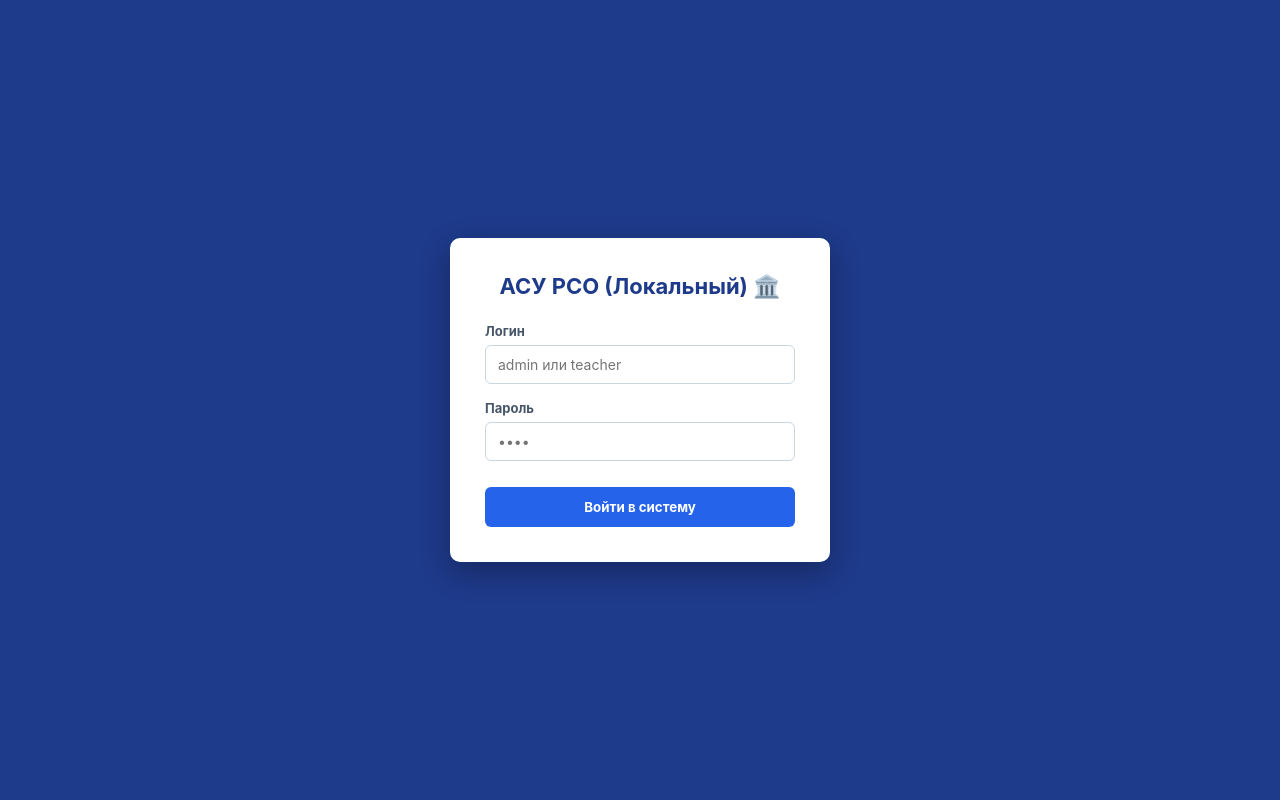
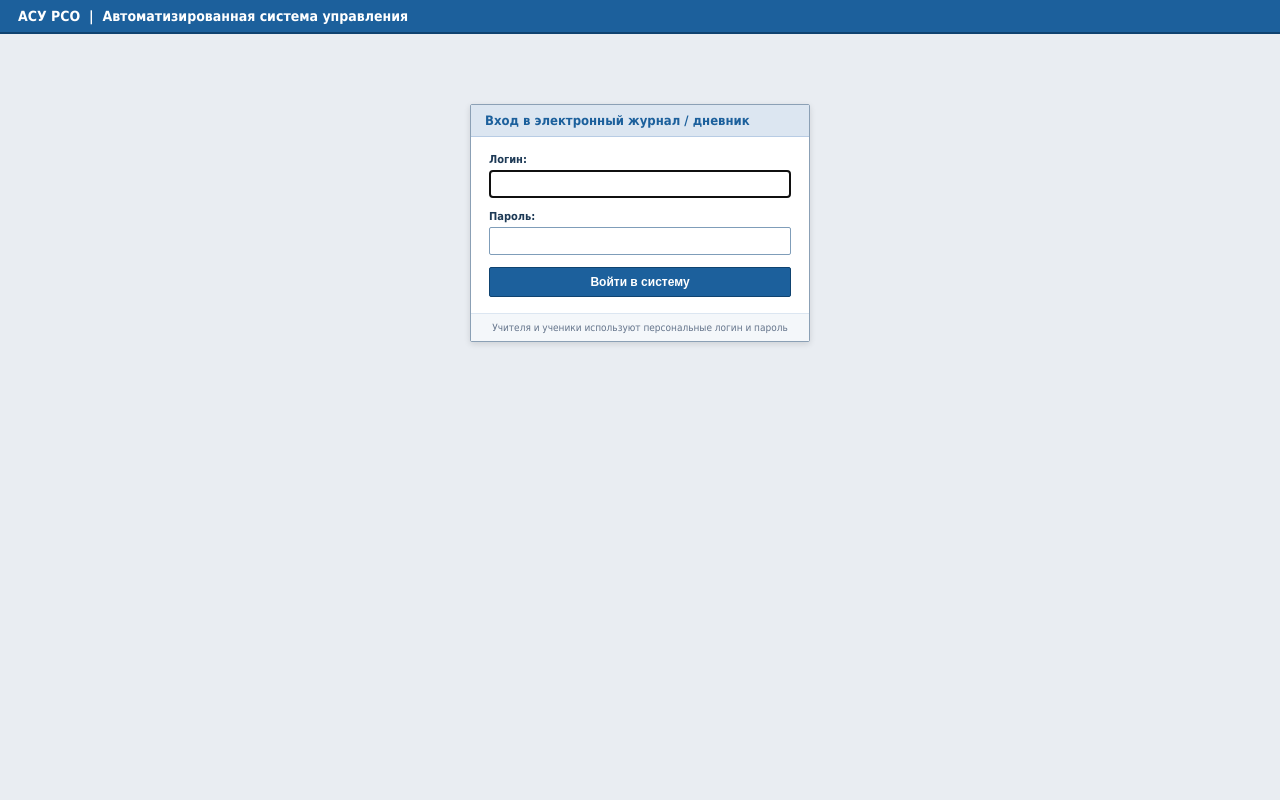
Before and after one commit to HOST-ZIZ/school-journal, a Flask app: page /login in a window 1280 px wide. Run offline with Flask 3, Linux system fonts and the light colour scheme.

Commit message:
login.html

```diff
--- a/templates/login.html
+++ b/templates/login.html
@@ -2,38 +2,70 @@
 <html lang="ru">
 <head>
     <meta charset="UTF-8">
-    <title>АСУ РСО — Вход в систему</title>
+    <meta name="viewport" content="width=device-width, initial-scale=1.0">
+    <title>АСУ РСО. Вход в систему</title>
     <style>
-        * { box-sizing: border-box; margin: 0; padding: 0; font-family: -apple-system, BlinkMacSystemFont, "Segoe UI", Roboto, sans-serif; }
-        body { background: #1e3a8a; min-height: 100vh; display: flex; align-items: center; justify-content: center; }
-        .card { background: white; width: 380px; padding: 35px; border-radius: 10px; box-shadow: 0 10px 30px rgba(0,0,0,0.3); }
-        h2 { text-align: center; margin-bottom: 24px; color: #1e3a8a; font-size: 22px; }
-        .form-group { margin-bottom: 16px; }
-        label { display: block; font-size: 13px; font-weight: bold; color: #475569; margin-bottom: 6px; }
-        input { width: 100%; padding: 10px 12px; border: 1px solid #cbd5e1; border-radius: 6px; font-size: 14px; outline: none; }
-        input:focus { border-color: #2563eb; }
-        button { width: 100%; background: #2563eb; color: white; border: none; padding: 12px; border-radius: 6px; font-weight: bold; cursor: pointer; margin-top: 10px; }
-        button:hover { background: #1d4ed8; }
-        .error { background: #fee2e2; color: #b91c1c; padding: 10px; border-radius: 6px; font-size: 13px; text-align: center; margin-bottom: 16px; font-weight: bold; }
+        * { box-sizing: border-box; }
+        body { font-family: Tahoma, Arial, sans-serif; font-size: 12px; margin: 0; background: #e9edf2; color: #333; }
+        .top-header { background: #1c609c; color: white; padding: 8px 18px; border-bottom: 2px solid #0f4370; font-size: 14px; font-weight: bold; }
+        .login-box {
+            max-width: 340px;
+            margin: 70px auto;
+            background: #ffffff;
+            border: 1px solid #8ba0b5;
+            box-shadow: 0 2px 6px rgba(0,0,0,0.12);
+            border-radius: 2px;
+        }
+        .login-header { background: #dce6f1; color: #1c609c; font-weight: bold; padding: 8px 14px; border-bottom: 1px solid #b8cce4; font-size: 13px; }
+        .login-body { padding: 16px 18px; }
+        .form-group { margin-bottom: 12px; }
+        .form-group label { display: block; font-weight: bold; margin-bottom: 4px; font-size: 11px; color: #1e3a56; }
+        .form-group input { width: 100%; padding: 6px 8px; border: 1px solid #7f9db9; font-size: 12px; border-radius: 2px; }
+        .btn-login {
+            width: 100%;
+            background: #1c609c;
+            color: #ffffff;
+            border: 1px solid #0f4370;
+            padding: 7px;
+            font-size: 12px;
+            font-weight: bold;
+            cursor: pointer;
+            border-radius: 2px;
+        }
+        .btn-login:hover { background: #154b7a; }
+        .flash-error { background: #f8d7da; color: #721c24; border: 1px solid #f5c6cb; padding: 6px 10px; margin-bottom: 12px; font-size: 11px; }
+        .login-footer { background: #f4f7fa; border-top: 1px solid #dce6f1; padding: 8px 14px; font-size: 10px; color: #64748b; text-align: center; }
     </style>
 </head>
 <body>
-<div class="card">
-    <h2>АСУ РСО (Локальный) 🏛️</h2>
-    {% if get_flashed_messages() %}
-        <div class="error">Неверный логин или пароль</div>
+
+<div class="top-header">АСУ РСО &nbsp;|&nbsp; Автоматизированная система управления</div>
+
+<div class="login-box">
+    <div class="login-header">Вход в электронный журнал / дневник</div>
+    <div class="login-body">
+        {% with messages = get_flashed_messages(with_categories=true) %}
+            {% if messages %}
+                {% for cat, msg in messages %}
+                    <div class="flash-error">{{ msg }}</div>
+                {% endfor %}
             {% endif %}
-    <form method="POST">
+        {% endwith %}
+
+        <form method="POST" action="/login">
             <div class="form-group">
-            <label>Логин</label>
-            <input type="text" name="login" required placeholder="admin или teacher">
+                <label>Логин:</label>
+                <input type="text" name="login" required autofocus autocomplete="username">
             </div>
             <div class="form-group">
-            <label>Пароль</label>
-            <input type="password" name="password" required placeholder="••••">
+                <label>Пароль:</label>
+                <input type="password" name="password" required autocomplete="current-password">
             </div>
-        <button type="submit">Войти в систему</button>
+            <button type="submit" class="btn-login">Войти в систему</button>
         </form>
     </div>
+    <div class="login-footer">Учителя и ученики используют персональные логин и пароль</div>
+</div>
+
 </body>
 </html>
```
Lines whose indentation alone changed are shown as unchanged.
